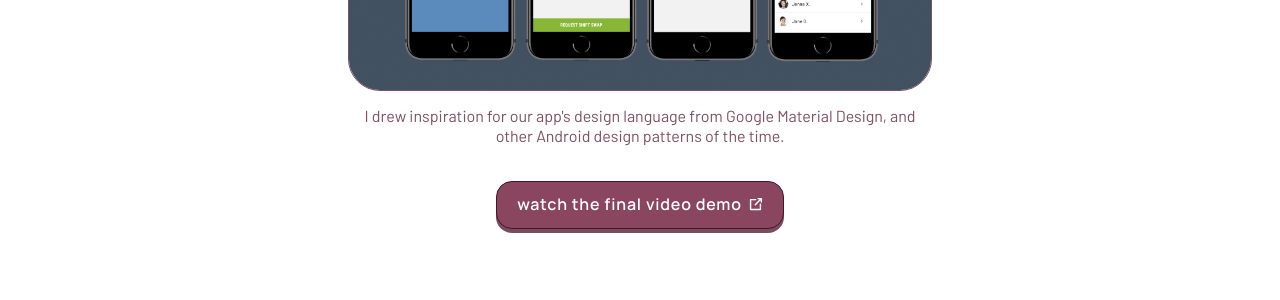
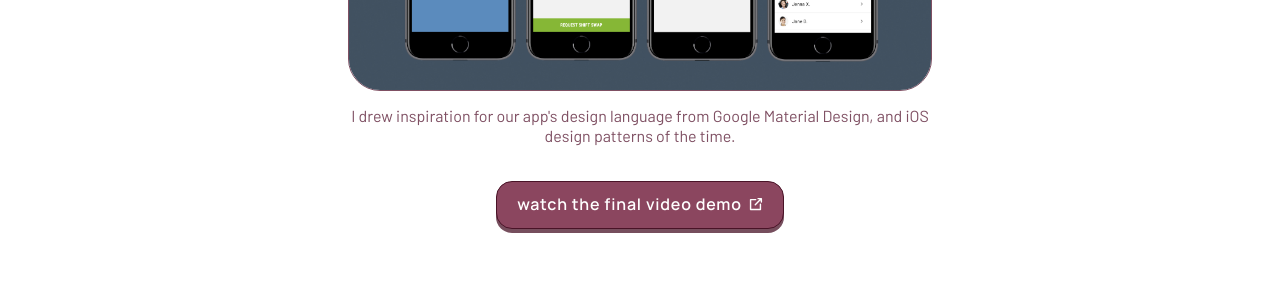
Before and after one commit to martinatan/martinatan.github.io, a Jekyll site: the page built from tems-shift-tracker/index.html, in a window 1280 px wide and 900 px high, scrolled down 2068 px. Shown: the part 154-454 px from the top of the window. Built offline with Jekyll 4.4.1, drawn with Linux system fonts in a browser that asks for light colours.

Commit message:
Fix typo on Shift Tracker

```diff
--- a/tems-shift-tracker/index.html
+++ b/tems-shift-tracker/index.html
@@ -47,7 +47,7 @@ title: Martina Tan - TEMS Shift Tracker
                     <figure>
                         <img src="/assets/images/ShiftTrackerCover.png" alt="Four iPhones show key screens from a high fidelity Figma prototype, situated against a dark gray background" loading="lazy" />
                     </figure>
-                    <figcaption>I drew inspiration for our app's design language from Google Material Design, and other Android design patterns of the time.</figcaption>
+                    <figcaption>I drew inspiration for our app's design language from Google Material Design, and iOS design patterns of the time.</figcaption>
                 </div>
 
                 <div class="button-wrap"><a href="https://www.youtube.com/watch?v=1GsfbNLQfEg&feature=youtu.be"><button class="button clickable">watch the final video demo <span class="external-link"></span></button></a></div>
```
Also changed, not shown: 1 other file.
